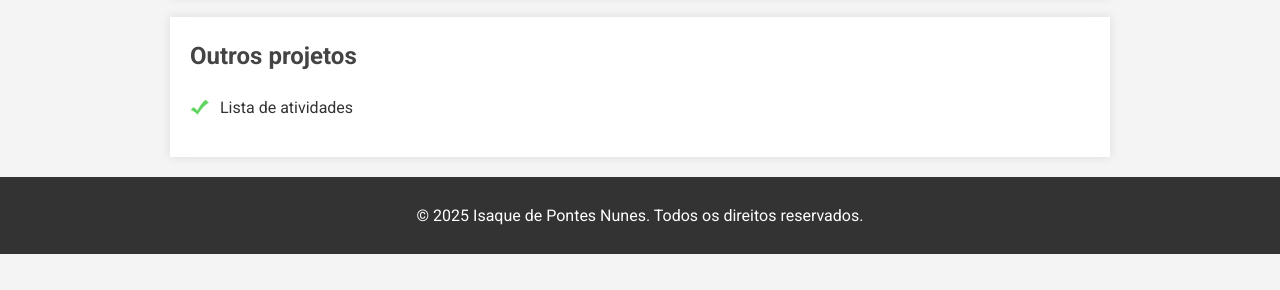
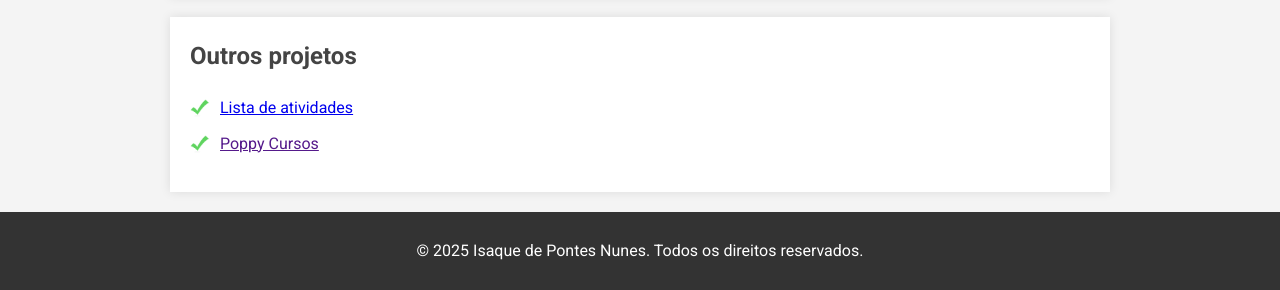
Before and after one commit to IsaqueNunes123/IsaqueNunes-Portifolio, a plain HTML site: page index.html in a window 1280 px wide. Shown: the part 3769-4059 px from the top of the page. Before the commit the page ends 4023 px from the top, so only its background shows below. Drawn offline with Linux system fonts and the light colour scheme.

Commit message:
update area de outros projetos

```diff
--- a/index.html
+++ b/index.html
@@ -122,7 +122,12 @@
     <section id="projetos">
         <h2>Outros projetos</h2>
             <ul>
-                <li href="https://listadeatt.onrender.com">Lista de atividades</li>
+                <li>
+                    <a href="https://listadeatt.onrender.com">Lista de atividades</a>
+                </li>
+                <li>
+                    <a href="">Poppy Cursos</a>
+                </li>
 
             </ul>
 
```
